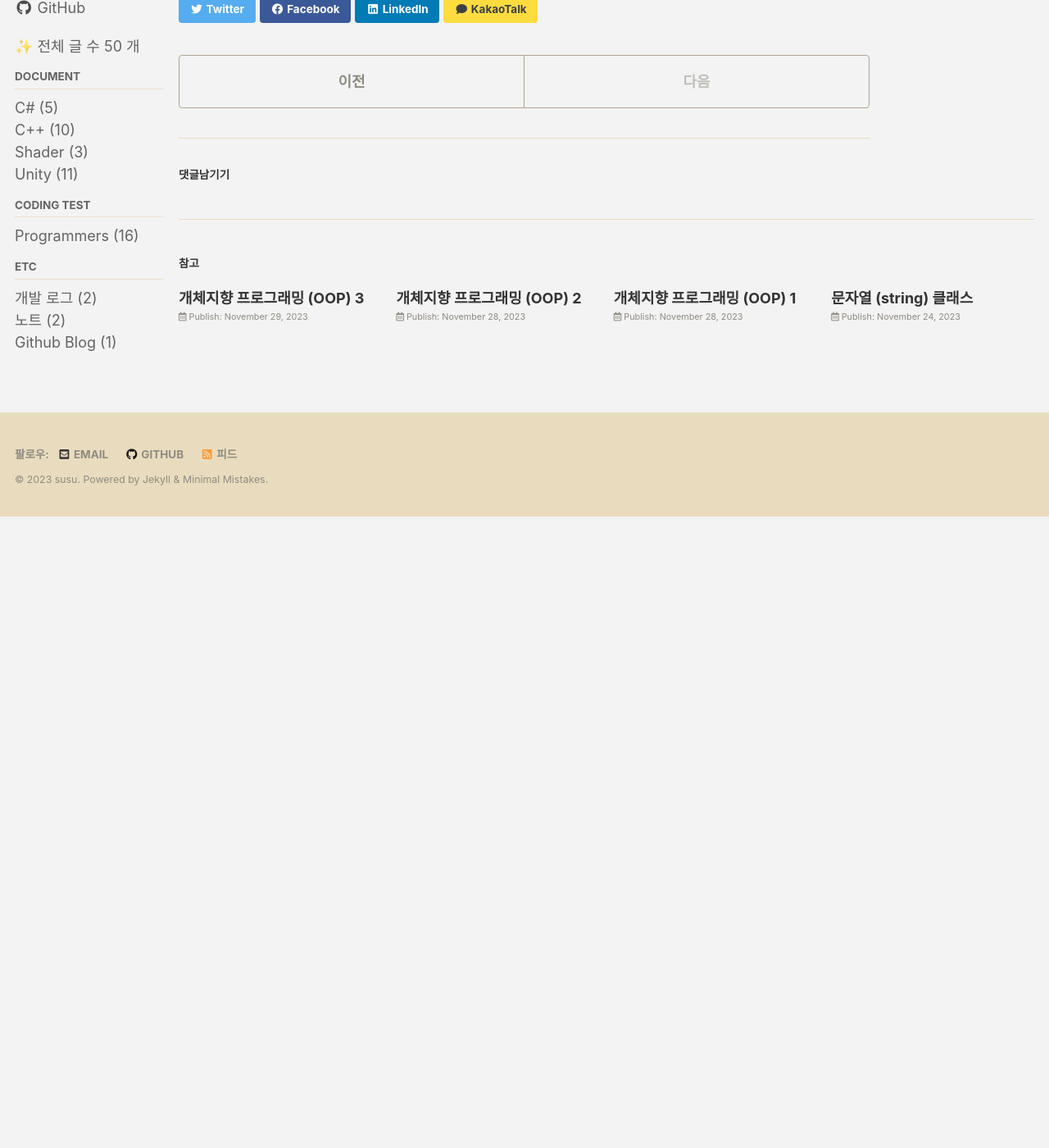
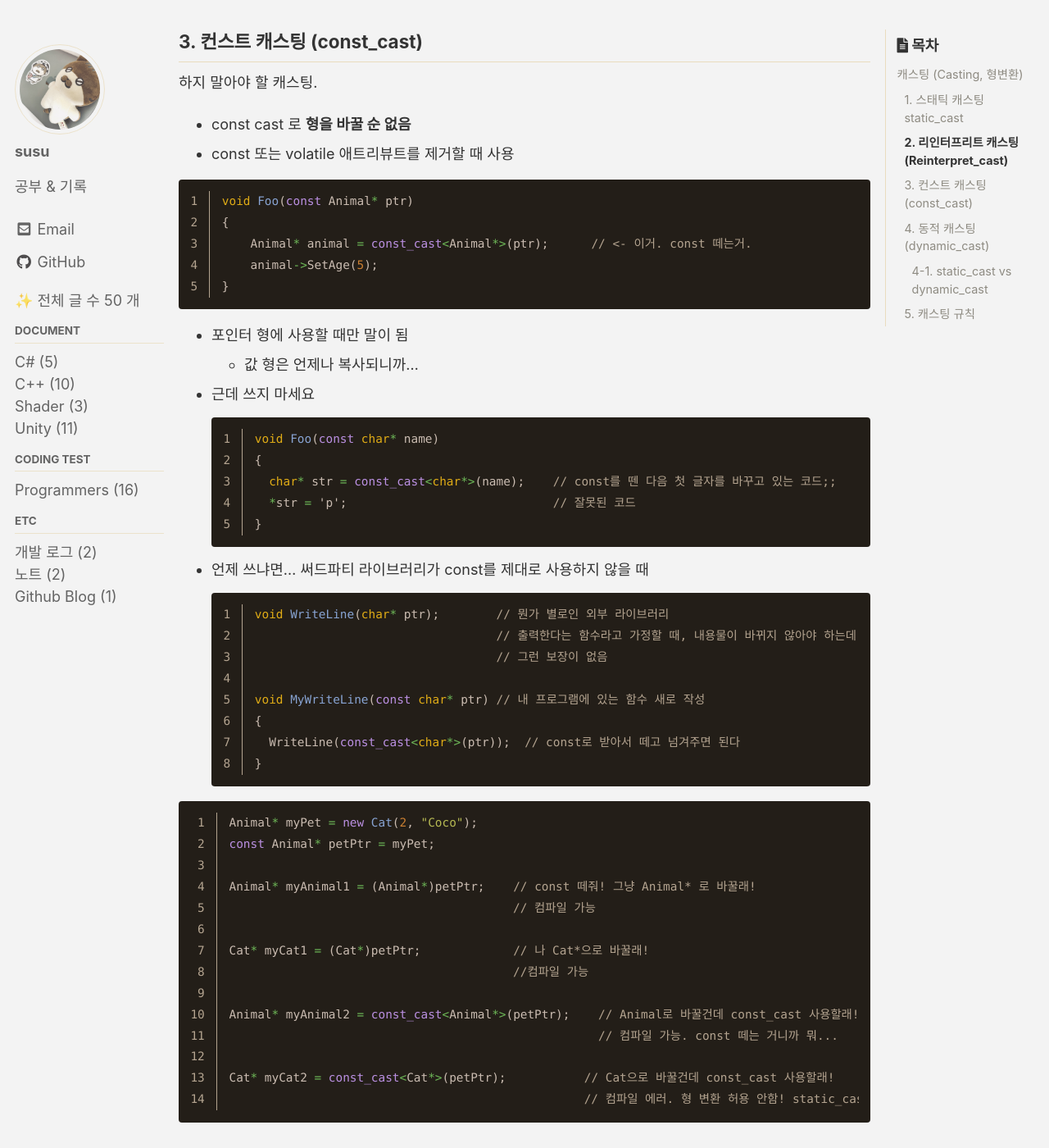
Before and after one commit to eggmong/eggmong.github.io, a Jekyll site: the page built from _posts/Cpp/2023-11-29-Casting.md, in a window 1280 px wide and 1400 px high, scrolled down 3368 px. Shown: the whole window at 82% size. Built offline with Jekyll 4.4.1, drawn with Linux system fonts in a browser that asks for light colours; cached includes are drawn as plain includes; some web fonts are replaced; comment, search, counter and statistics services are not loaded; before the commit the page ends 3998 px from its top, so only the background shows below that; some of the changed text lies outside the part shown.

Commit message:
캐스팅 정리 완료 (캐스팅 규칙 추가)

````diff
--- a/_posts/Cpp/2023-11-29-Casting.md
+++ b/_posts/Cpp/2023-11-29-Casting.md
@@ -94,6 +94,33 @@ Cat* myCat = static_cast<Cat*>(myPet);          // <- 이거. 포인터 변환
 
 ## 2. 리인터프리트 캐스팅 (Reinterpret_cast)
 
+interpret : 해석
+즉 재해석 한다는 것.
+가장 위험한 캐스팅.
+
+- 연관 없는 두 포인터 형 사이의 변환을 허용
+  - Cat* <-> House*
+  - char* <-> int*
+- 포인터와 포인터 아닌 변수 사이의 형 변환을 허용
+  - Cat* <-> unsigned int
+- <b>이진수 표기는 달라지지 않음</b>
+  - 컴퓨터는 결과적으로 이진수를 저장할 뿐, 이렇게 해석해달라고 코딩을 하는 것이다.
+  - 그래서 이진수는 그대로 둔 채, A를 B로 해석해달라- 고 하는 것.
+
+```cpp
+int* signedNumber = new int(-10);
+
+unsigned int* unsignedNumber1 = static_cast<unsigned int*>(signedNumber);
+// 컴파일 에러. 유효하지 않은 형 변환
+// int 포인터를 unsigned int포인터로 읽어버리면, -10이 unsigned int 최대값이 되어버림.
+// 왜냐면 signed int 에서 부호비트(첫번째 비트)는 -일 경우 1로 되어 있으니까...
+// 이진수는 그대로 둔 채 해석이 바뀌는 것이므로, 최대값이 된다 이 말임.
+
+unsigned int* unsignedNumber2 = reinterpret_cast<unsigned int*>(signedNumber);
+// 컴파일 됨. 하지만 값은 더이상 -10이 아님!
+// unsigned int 의 최대값이 되어버림.
+```
+
 ```cpp
 Animal* myPet = new Cat(2, "Coco");
 unsigned int myPetAddr = reinterpret_cast<unsigned int>(myPet); // <- 이거
@@ -103,20 +130,125 @@ cout << "" << hex << myPet << endl;
 
 ## 3. 컨스트 캐스팅 (const_cast)
 
-
+하지 말아야 할 캐스팅.
+- const cast 로 <b>형을 바꿀 순 없음</b>
+- const 또는 volatile 애트리뷰트를 제거할 때 사용
 
 ```cpp
-void Foo(const Animal* ptr)     // <- 이거
+void Foo(const Animal* ptr)
 {
-    Animal* animal = const_cast<Animal*>(ptr);      // <- 이거
+    Animal* animal = const_cast<Animal*>(ptr);      // <- 이거. const 떼는거.
     animal->SetAge(5);
 }
 ```
 
+- 포인터 형에 사용할 때만 말이 됨
+  - 값 형은 언제나 복사되니까...
+- 근데 쓰지 마세요
+  ```cpp
+  void Foo(const char* name)
+  {
+    char* str = const_cast<char*>(name);    // const를 뗀 다음 첫 글자를 바꾸고 있는 코드;;
+    *str = 'p';                             // 잘못된 코드
+  }
+  ```
+- 언제 쓰냐면... 써드파티 라이브러리가 const를 제대로 사용하지 않을 때
+  ```cpp
+  void WriteLine(char* ptr);        // 뭔가 별로인 외부 라이브러리
+                                    // 출력한다는 함수라고 가정할 때, 내용물이 바뀌지 않아야 하는데
+                                    // 그런 보장이 없음
+
+  void MyWriteLine(const char* ptr) // 내 프로그램에 있는 함수 새로 작성
+  {
+    WriteLine(const_cast<char*>(ptr));  // const로 받아서 떼고 넘겨주면 된다
+  }
+  ```
+
+
+```cpp
+Animal* myPet = new Cat(2, "Coco");
+const Animal* petPtr = myPet;
+
+Animal* myAnimal1 = (Animal*)petPtr;    // const 떼줘! 그냥 Animal* 로 바꿀래!
+                                        // 컴파일 가능
+
+Cat* myCat1 = (Cat*)petPtr;             // 나 Cat*으로 바꿀래!
+                                        //컴파일 가능
+
+Animal* myAnimal2 = const_cast<Animal*>(petPtr);    // Animal로 바꿀건데 const_cast 사용할래!
+                                                    // 컴파일 가능. const 떼는 거니까 뭐...
+
+Cat* myCat2 = const_cast<Cat*>(petPtr);           // Cat으로 바꿀건데 const_cast 사용할래!
+                                                  // 컴파일 에러. 형 변환 허용 안함! static_cast 써야 함.
+```
+
+
 ## 4. 동적 캐스팅 (dynamic_cast)
 
-실행중이 되는거다~
+- 실행 중에 형을 판단
+- 포인터 또는 참조 형을 캐스팅 할 때만 쓸 수 있음.
+- 호환되지 않는 자식형으로 캐스팅하려 하면 NULL 반환
+  - 따라서 static_cast보다 안전!
+- 하지만 이걸 쓰려면 컴파일 중에 RTTI(실시간 타입정보)를 켜야 한다.
+  - 킨다면 typeID를 받아옴.
+  - 켜지 않으면 static_cast와 똑같이 작동.
+  - 근데 기본적으로 c++ 프로젝트에서 RTTI를 끄는 것이 보통...
+    - c++ 프로젝트에선 성능을 중요시 하므로. 이거 느림.
+  - 그래서 직접 RTTI를 구현하기도 함.
+    - 몇몇 오브젝트에 대해서 부모 클래스에 mType 이런식으로 넣어놓고,
+  GetType() 함수를 만들어서 타입 비교를 하면 된다.
 
 ```cpp
-Cat* myCat = dynamic_cast<Cat*>(myPet);
+Animal* myPet = new Cat();
+
+// 컴파일 가능, NULL 반환
+Dog* myDog = dynamic_cast<Dog*>(myPet);
+// static_cast 했을 땐 아무 문제 없는 코드였는데...
+// (물론 Dog에만 있는 함수를 호출한다면 문제가 발생할 수 있음)
+// 그러나 동적 캐스팅은.. 너 Dog가 아닌데..? Dog이 니 부모도 아니고..? NULL 반환함.
+
+
+// 컴파일 가능, 하지만 GetHouseName() 함수 호출 안 됨. if에서 걸려서.
+if (myDog != NULL)
+{
+  myDog->GetHouseName();
+}
 ```
+
+### 4-1. static_cast vs dynamic_cast
+
+```cpp
+// static_cast
+
+Animal* myPet = new Cat();
+
+// 컴파일 됨. Animal-Dog 과의 관계만 체크하므로.
+Dog* myDog = static_cast<Dog*>(myPet);
+
+// 컴파일 됨. 하지만 어떻게 동작할지 모름. 크래시 날 가능성 있음.
+myDog->GetHouseName();
+```
+
+```cpp
+// dynamic_cast
+
+Animal* myPet = new Cat();
+
+// 컴파일 됨. 그리고 언제나 NULL을 반환
+Dog* myDog = dynamic_cast<Dog*>(myPet);
+
+// 컴파일 됨. GetHouseName()은 실행되지 않음. if에서 걸려서
+if (myDog != NULL)
+{
+  myDog->GetHouseName();
+}
+```
+
+## 5. 캐스팅 규칙
+
+- 기본적으로 <b>static_cast</b>를 쓸 것
+  - reinterpret_cast<Cat*> 대신 static_cast<Cat*>을 쓰면 컴파일 에러 확인 가능하니까
+- 필요할 때만 reinterpret_cast를 쓸 것
+  - 포인터와 비포인터 사이의 변환
+  - 서로 관련 없는 포인터 사이의 변환은 그 데이터형이 맞다고 정말 확신할 때 사용할 것
+- 내가 변경 권한이 없는 외부 라이브러리를 호출할 때만 const_cast를 쓸 것
````
